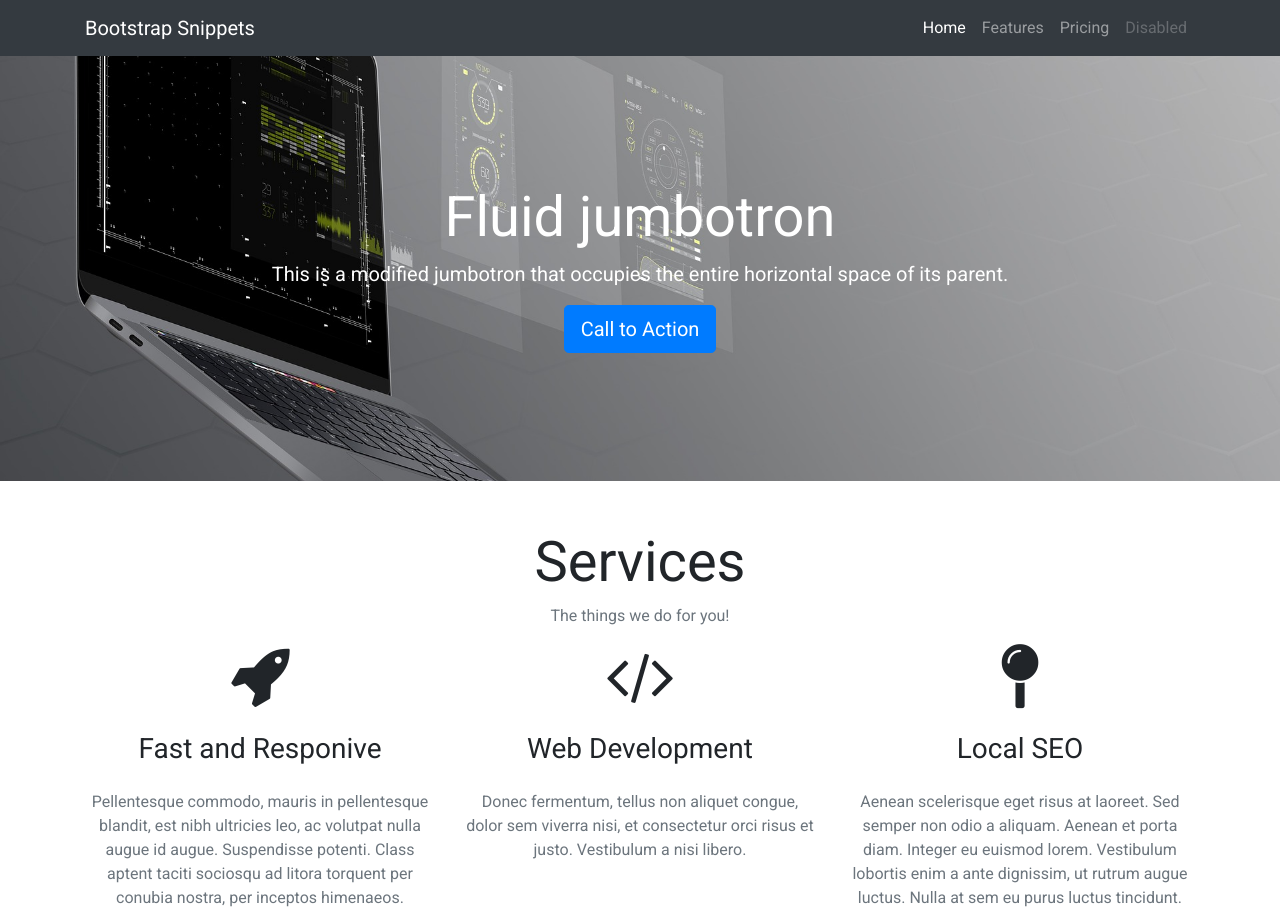
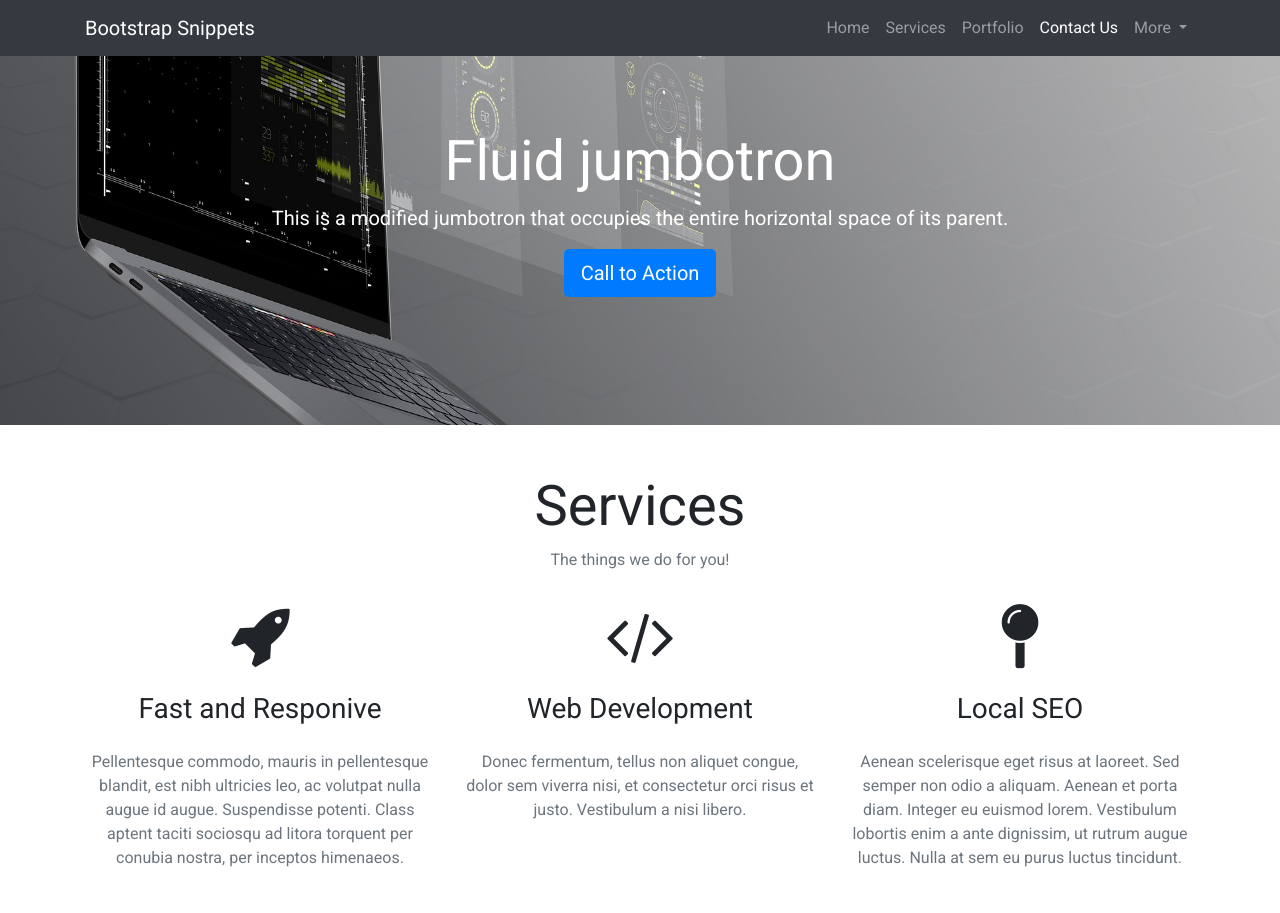
Before and after one commit to Bert210/bootstrap-snippets, a website: page src/snippets/examples/basic-site.html in a window 1280 px wide. Shown: the top 913 px of the page. Drawn offline with Linux system fonts and the light colour scheme; some packages are replaced by stand-ins of ours.

Commit message:
Made navbar fixed at the top

```diff
--- a/src/snippets/examples/basic-site.html
+++ b/src/snippets/examples/basic-site.html
@@ -19,10 +19,10 @@
     </style>
 </head>
 
-<body>
+<body data-spy="scroll" data-target="#nav-bar">
 
 
-    <nav class="navbar navbar-expand-md navbar-dark bg-dark">
+    <nav id="nav-bar" class="navbar fixed-top navbar-expand-md navbar-dark bg-dark">
         <div class="container">
 
             <!-- Your site title as branding in the menu -->
@@ -38,12 +38,23 @@
 
             <div class="collapse navbar-collapse" id="navbarNavDropdown">
                 <div class="navbar-nav  ml-auto mr-0">
-                    <a class="nav-item nav-link active" href="#">Home
-                        <span class="sr-only">(current)</span>
+                    <a class="nav-item nav-link active" href="#home">Home</a>
+                    <a class="nav-item nav-link" href="#services">Services</a>
+                    <a class="nav-item nav-link" href="#portfolio">Portfolio</a>
+                    <a href="#contact-us" class="nav-item nav-link">Contact Us</a>
+
+                    <div class="nav-item dropdown">
+                        <a class="nav-link dropdown-toggle" data-toggle="dropdown" href="#" role="button" aria-haspopup="true" aria-expanded="false">
+                            More
                         </a>
-                    <a class="nav-item nav-link" href="#">Features</a>
-                    <a class="nav-item nav-link" href="#">Pricing</a>
-                    <a class="nav-item nav-link disabled" href="#">Disabled</a>
+
+                        <div class="dropdown-menu">
+                            <a href="#testimonials" class="dropdown-item">Testimonials</a>
+                            <a href="#team" class="dropdown-item">Team</a>
+                            <a href="#map" class="dropdown-item">Location</a>
+                        </div>
+
+                    </div>
                 </div>
             </div>
 
@@ -55,7 +66,7 @@
     <!-- .site-navigation -->
 
     <!-- Full Width Hero -->
-    <div class="jumbotron jumbotron-fluid hero-full-width text-center mb-0">
+    <div class="jumbotron jumbotron-fluid hero-full-width text-center mb-0" id="home">
         <div class="container">
             <h1 class="display-4">Fluid jumbotron</h1>
             <p class="lead">This is a modified jumbotron that occupies the entire horizontal space of its parent.</p>
@@ -65,7 +76,7 @@
     <!-- End Full Width Hero -->
 
     <!-- Services and Features -->
-    <div class="container-fluid py-5">
+    <div class="container-fluid py-5" id="services">
         <div class="container">
             <div class="row d-block text-center">
                 <h1 class="display-4">Services</h1>
@@ -74,20 +85,20 @@
         </div>
         <div class="container">
             <div class="row">
-                <div class="col-lg-4 col-md-12 text-center">
+                <div class="col-lg-4 col-md-12 text-center my-3">
                     <i class="fa fa-4x fa-rocket" aria-hidden="true"></i>
                     <h3 class="my-4">Fast and Responive</h3>
                     <p class="text-muted mb-0">Pellentesque commodo, mauris in pellentesque blandit, est nibh ultricies leo, ac volutpat nulla augue
                         id augue. Suspendisse potenti. Class aptent taciti sociosqu ad litora torquent per conubia nostra,
                         per inceptos himenaeos. </p>
                 </div>
-                <div class="col-lg-4 col-md-12 text-center">
+                <div class="col-lg-4 col-md-12 text-center my-3">
                     <i class="fa fa-4x fa-code" aria-hidden="true"></i>
                     <h3 class="my-4">Web Development</h3>
                     <p class="text-muted mb-0">Donec fermentum, tellus non aliquet congue, dolor sem viverra nisi, et consectetur orci risus et justo.
                         Vestibulum a nisi libero. </p>
                 </div>
-                <div class="col-lg-4 col-md-12 text-center">
+                <div class="col-lg-4 col-md-12 text-center my-3">
                     <i class="fa fa-4x fa-map-pin" aria-hidden="true"></i>
                     <h3 class="my-4">Local SEO</h3>
                     <p class="text-muted mb-0">Aenean scelerisque eget risus at laoreet. Sed semper non odio a aliquam. Aenean et porta diam. Integer
@@ -100,7 +111,7 @@
     <!-- End of services and features -->
 
     <!-- Our Work / Portfolio -->
-    <div class="container-fluid py-5 bg-invert">
+    <div class="container-fluid py-5 bg-invert" id="portfolio">
         <div class="container ">
             <div class="row text-center d-block">
 
@@ -173,7 +184,7 @@
     <!-- End of Accolades -->
 
     <!-- Testimonials -->
-    <div class="container-fluid py-5 bg-invert">
+    <div id="testimonials" class="container-fluid py-5 bg-invert">
         <div class="container">
             <div class="row d-block text-center">
                 <h1 class="display-4">Testimonials</h1>
@@ -229,7 +240,7 @@
     <!-- End of Brands -->
 
     <!-- Team -->
-    <div class="container-fluid py-5">
+    <div id="team" class="container-fluid py-5">
         <div class="container">
             <div class="row d-block text-center">
                 <h1 class="display-4">Meet the Team</h1>
@@ -323,7 +334,7 @@
     <!-- End of Google Map -->
 
     <!-- Contact Us Section -->
-    <div class="container-fluid py-5">
+    <div class="container-fluid py-5" id="contact-us">
         <div class="container">
             <div class="form-header text-center">
                 <h4 class="display-4">Contact Us</h4>
@@ -422,8 +433,28 @@
     <script src="/js/popper.min.js"></script>
     <script src="/js/bootstrap.min.js"></script>
     <script>
+        $("#nav ul li a[href^='#']").on('click', function (e) {
+
+            // prevent default anchor click behavior
+            e.preventDefault();
+
+            // store hash
+            var hash = this.hash;
+
+            // animate
+            $('html, body').animate({
+                scrollTop: $(hash).offset().top
+            }, 300, function () {
+
+                // when done, add hash to url
+                // (default click behaviour)
+                window.location.hash = hash;
+            });
+
+    </script>
+    <script>
             function initMap() {
-          var uluru = {lat: 28.550738, lng: -81.376109};
+                var uluru = { lat: 28.550738, lng: -81.376109 };
                 var map = new google.maps.Map(document.getElementById('map'), {
                     zoom: 4,
                     center: uluru
@@ -432,10 +463,11 @@
                     position: uluru,
                     map: map
                 });
+
+                map.setZoom(12);
             }
     </script>
-      <script async defer
-      src="https://maps.googleapis.com/maps/api/js?key=AIzaSyCgn9ck53VZSGlYYSAmXIUULrQajOr3I38&callback=initMap">
+    <script async defer src="https://maps.googleapis.com/maps/api/js?key=AIzaSyCgn9ck53VZSGlYYSAmXIUULrQajOr3I38&callback=initMap">
     </script>
 </body>
 
```
Lines whose indentation alone changed are shown as unchanged.
